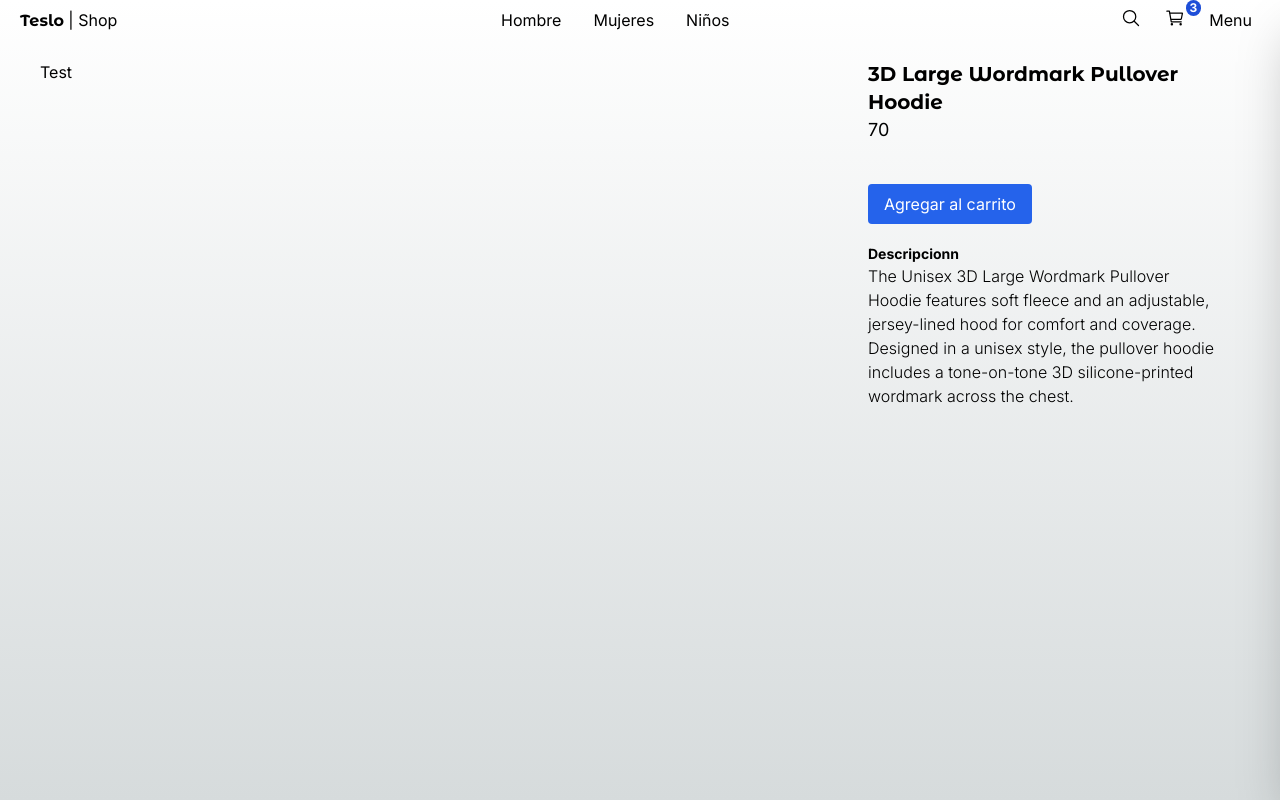
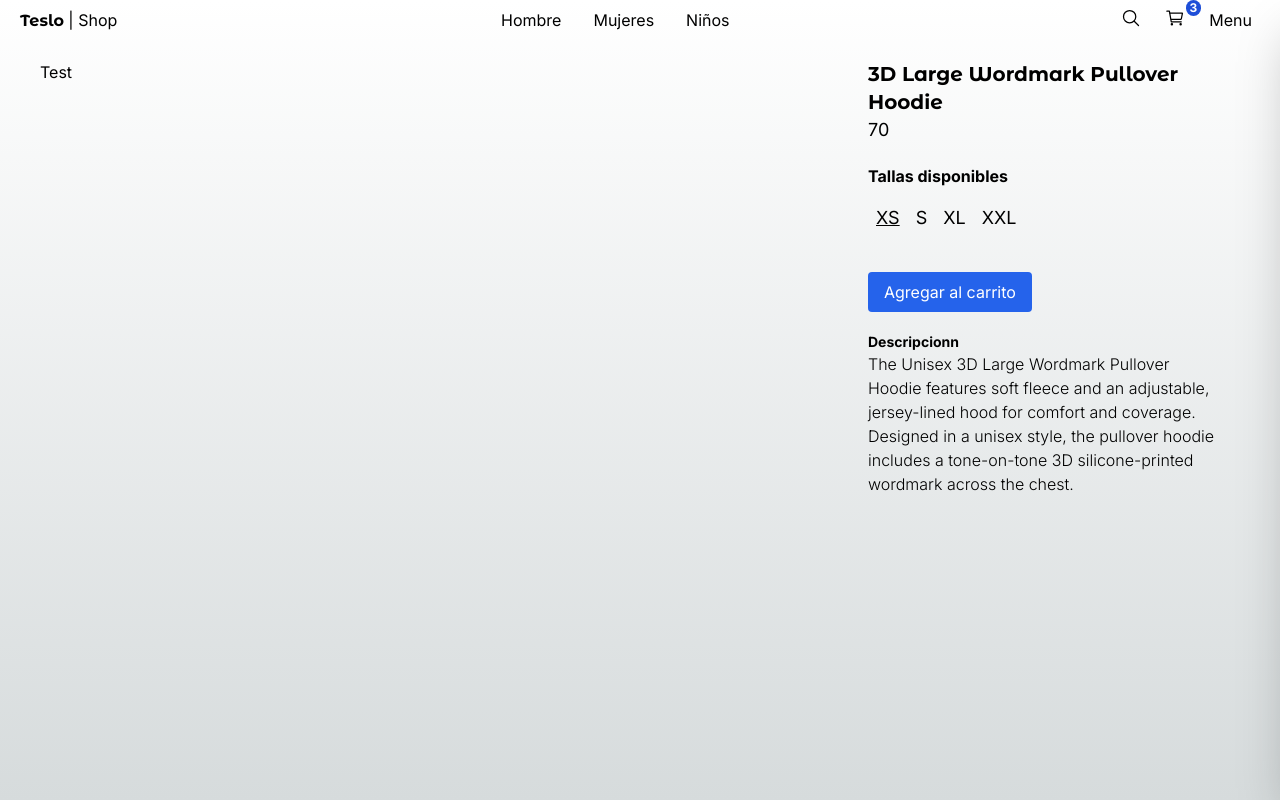
Before and after one commit to wesgdev1/teslo-shop, a Next.js app: page /product/3d_large_wordmark_pullover_hoodie in a window 1280 px wide. Built offline with nearby package versions, Linux system fonts and the light colour scheme.

Commit message:
Add SizeSelector component to product page

```diff
--- a/src/app/(shop)/product/[slug]/page.tsx
+++ b/src/app/(shop)/product/[slug]/page.tsx
@@ -1,6 +1,7 @@
 import { notFound } from "next/navigation";
 import { initialData } from "../../../../seed/seed";
 import { titleFont } from "@/config/fonts";
+import { SizeSelector } from "@/components";
 
 interface Props {
   params: {
@@ -34,6 +35,10 @@
         <p className="text-lg mb-5">{product.price}</p>
         {/* selector de tallas
          */}
+        <SizeSelector
+          selectedSize={product.sizes[0]}
+          avaliableSizes={product.sizes}
+        />
         {/* selector de cantidad */}
 
         <button className="btn-primary my-5">Agregar al carrito</button>
--- a/src/components/index.ts
+++ b/src/components/index.ts
@@ -4,3 +4,4 @@
 export * from "./products/products-grids/ProductGrid";
 export * from "./products/products-grids/ProductGridItem";
 export * from "./ui/sidebar/Sidebar";
+export * from "./product/size-selector/SizeSelector";
--- /dev/null
+++ b/src/components/product/size-selector/SizeSelector.tsx
@@ -0,0 +1,27 @@
+import { ValidSizes } from "@/interfaces";
+import clsx from "clsx";
+
+interface Props {
+  selectedSize: ValidSizes;
+  avaliableSizes: ValidSizes[];
+}
+
+export const SizeSelector = ({ selectedSize, avaliableSizes }: Props) => {
+  return (
+    <div className="my-5">
+      <h3 className="font-bold mb-4">Tallas disponibles</h3>
+      <div className="flex">
+        {avaliableSizes.map((size) => (
+          <button
+            key={size}
+            className={clsx("mx-2 hover:underline text-lg", {
+              underline: size === selectedSize,
+            })}
+          >
+            {size}
+          </button>
+        ))}
+      </div>
+    </div>
+  );
+};
```
